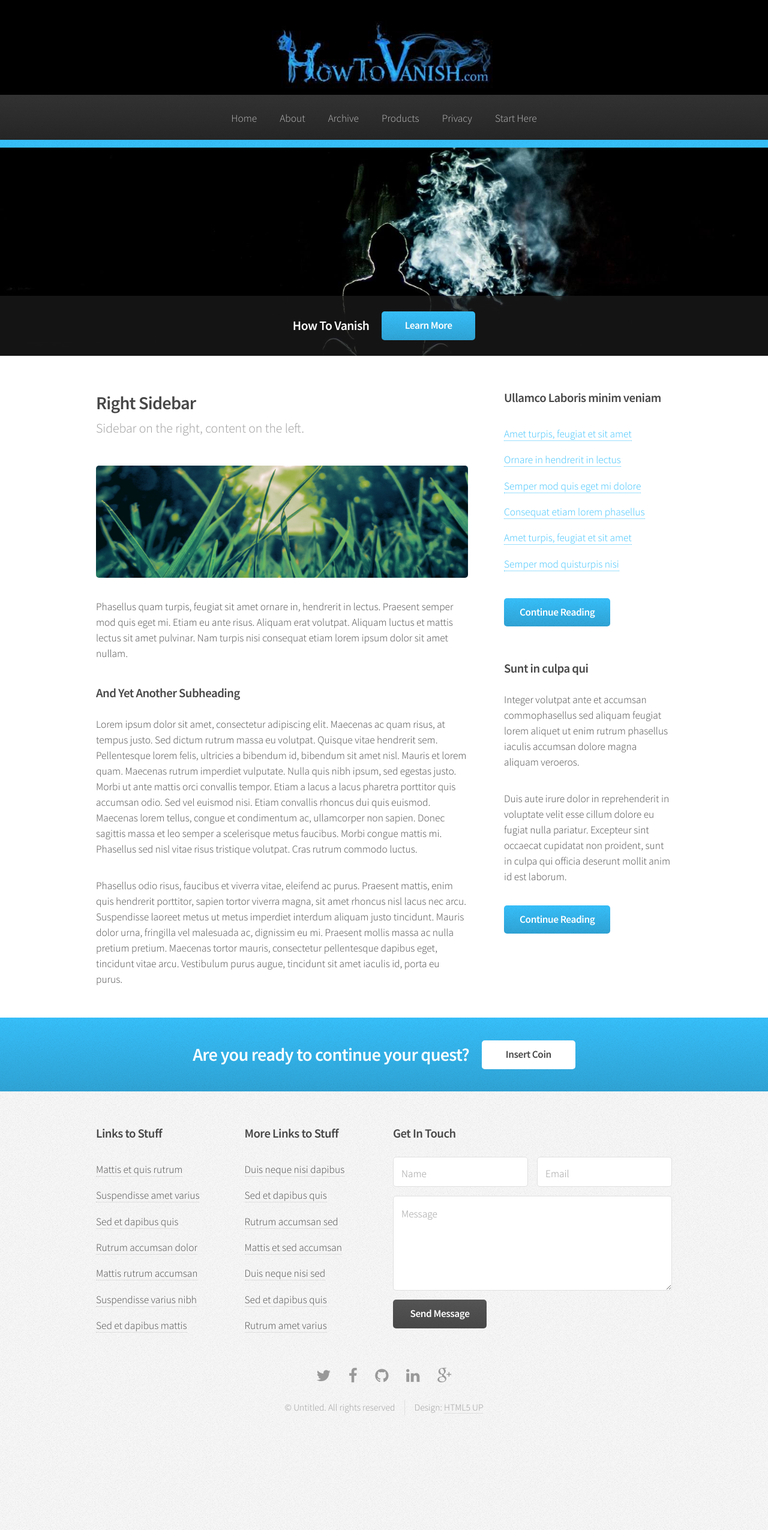
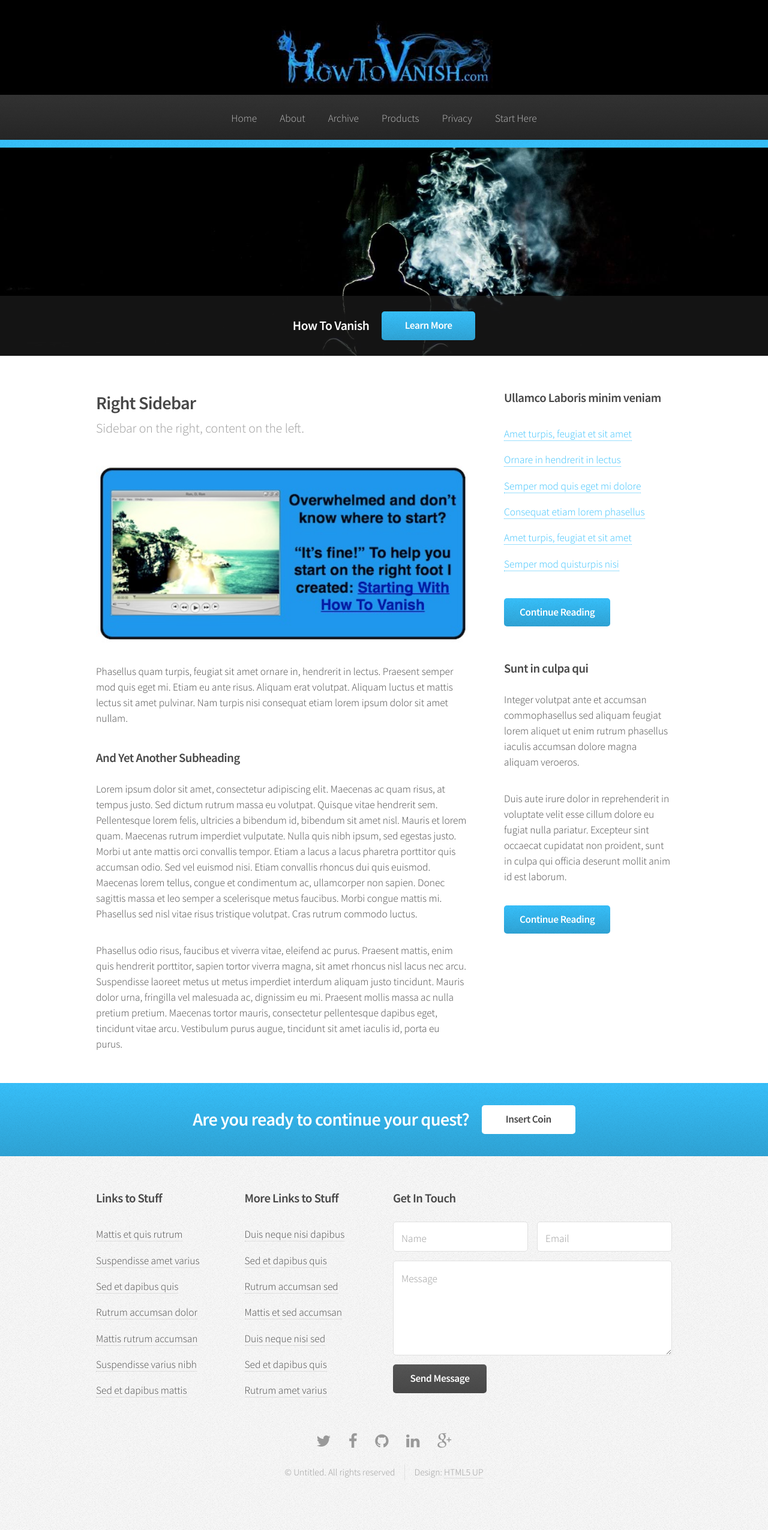
Before and after one commit to kripikroli/dev_howtovanish, a Jekyll site: the page built from index.html, in a window 1280 px wide. Shown: the whole page at 60% size. Built offline with Jekyll 4.4.1, drawn with Linux system fonts in a browser that asks for light colours; the list of posts is cut into pages by our own code; before the commit the page ends 2442 px from its top, so only the background shows below that.

Commit message:
added image

```diff
--- a/index.html
+++ b/index.html
@@ -26,7 +26,7 @@ layout: default
 									<p>Sidebar on the right, content on the left.</p>
 								</header>
 
-								<span class="image featured"><img src="{{ site.baseurl }}/assets/images/banner.jpg" alt="" /></span>
+								<span class="image featured"><img src="{{ site.baseurl }}/images/getting-started.jpg" alt="" /></span>
 
 								<p>Phasellus quam turpis, feugiat sit amet ornare in, hendrerit in lectus.
 								Praesent semper mod quis eget mi. Etiam eu ante risus. Aliquam erat volutpat.
```
Also changed, not shown: images/getting-started.jpg (added).
